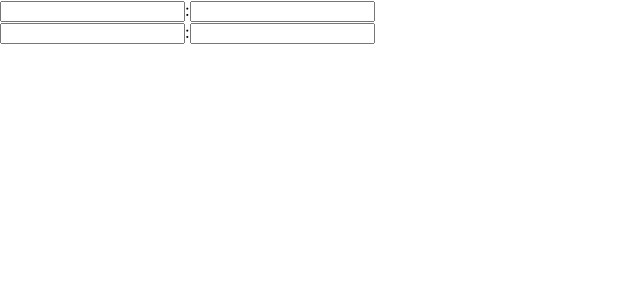
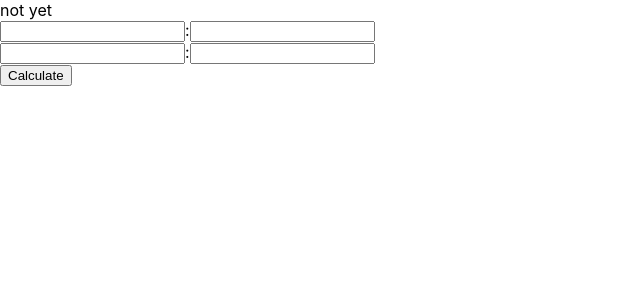
Before and after one commit to ArpMichaelB/CasetteCalculator, a React (Create React App) app in the folder casette-calculator/: page / in a window 1280 px wide. Shown: the top 300 px of the page, without its empty margins (0-640 px from the left). Built offline with nearby package versions, Linux system fonts and the light colour scheme.

Commit message:
Remaining Components
The remaining structure of the website should be in place now, so we're ready for dev, as far as I can tell.

```diff
--- a/casette-calculator/src/App.js
+++ b/casette-calculator/src/App.js
@@ -1,11 +1,15 @@
 import React, { Component } from 'react';
 import InputForm from '../src/components/InputForm';
 import './App.css';
+import LengthPicker from './components/LengthPicker';
 
 class App extends Component {
   render() {
     return (
-      <InputForm></InputForm>
+      <div className="pageWrapper">
+        <LengthPicker></LengthPicker>
+        <InputForm></InputForm>
+      </div>
     );
   }
 }
--- a/casette-calculator/src/components/Input.js
+++ b/casette-calculator/src/components/Input.js
@@ -24,6 +24,7 @@ class Input extends Component
     render()
     {
         //todo: make this input only allow numbers, up to 60
+        //if the js for this is too fiddly/difficult just make a number tag with step of 60
         return(
         <input type="text"
         onKeyPress={this.updateState.bind(this)}>
--- a/casette-calculator/src/components/InputForm.js
+++ b/casette-calculator/src/components/InputForm.js
@@ -1,5 +1,6 @@
 import React, { Component } from 'react';
 import InputRow from '../components/InputRow.js';
+import SubmitButton from '../components/SubmitButton.js';
 
 
 class InputForm extends Component
@@ -15,6 +16,10 @@ class InputForm extends Component
                 <InputRow>
 
                 </InputRow>
+                {/* todo: make it so clicking on the last input row to type makes another input row */}
+                <SubmitButton>
+
+                </SubmitButton>
             </div>
         )
     }
--- /dev/null
+++ b/casette-calculator/src/components/LengthPicker.js
@@ -0,0 +1,17 @@
+import React, { Component } from 'react';
+
+
+class LengthPicker extends Component
+{
+    render()
+    {
+
+        return(
+            "not yet"
+            //a set of radio buttons for common casette lengths, i.e. 90 and 110 minutes
+            //basically all it'll do is set a prop in the page that's the total available time
+            //it'll get used by submit button to tell where to put the side markers and the "you're out of time" thing
+        )
+    }
+}
+export default LengthPicker;
--- /dev/null
+++ b/casette-calculator/src/components/SubmitButton.js
@@ -0,0 +1,24 @@
+import React, { Component } from 'react';
+
+class SubmitButton extends Component
+{
+    totalInputs()
+    {
+        //get the list of everything from the parent element (the input form) and for each row, total the times
+        //then compare it to the total available from lengthpicker
+        //and add a text line to the bottom of the page that says how much time you've used
+        //maybe even add a side marker @half of the total
+        console.log("finish this");
+    }
+    render()
+    {
+
+        return(
+            <input type = "button"
+            value = "Calculate"
+            onClick={this.totalInputs.bind(this)}>
+            </input>
+        )
+    }
+}
+export default SubmitButton;
```
